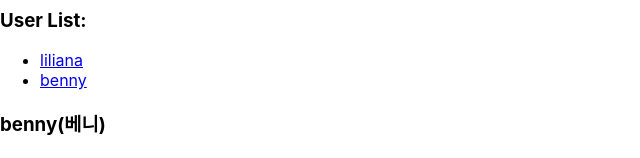
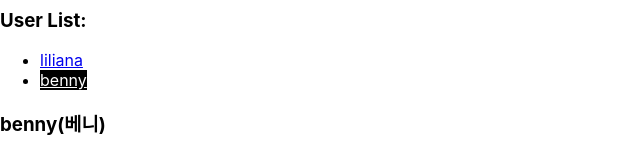
Before and after one commit to lilianaaaaa/deal-with-react, a React (Create React App) app: page /profiles/benny in a window 1280 px wide. Shown: the part 124-282 px from the top of the page, without its empty margins (0-640 px from the left). Built offline with nearby package versions, Linux system fonts and the light colour scheme.

Commit message:
리액트 라우터 부가기능 - NavLink

```diff
--- a/src/Profiles.js
+++ b/src/Profiles.js
@@ -1,16 +1,20 @@
-import {Link, Route} from 'react-router-dom';
+import {NavLink, Route} from 'react-router-dom';
 import Profile from './Profile';
 
 const Profiles = () => {
+    const activeStyle = {
+        background: 'black',
+        color: 'white'
+    };
     return(
         <div>
             <h3>User List:</h3>
             <ul>
                 <li>
-                <Link to="/profiles/liliana">liliana</Link>
+                <NavLink activeStyle={activeStyle} to="/profiles/liliana">liliana</NavLink>
                 </li>
                 <li>
-                <Link to="/profiles/benny">benny</Link>
+                <NavLink activeStyle={activeStyle} to="/profiles/benny">benny</NavLink>
                 </li>
             </ul>
       <Route path="/profiles" exact render={() => <div>Please select User.</div>} />{/* 컴포넌트에 props 별도로 넣어주고 싶을때 사용 exact={true}와 같은 의미 */}
```
